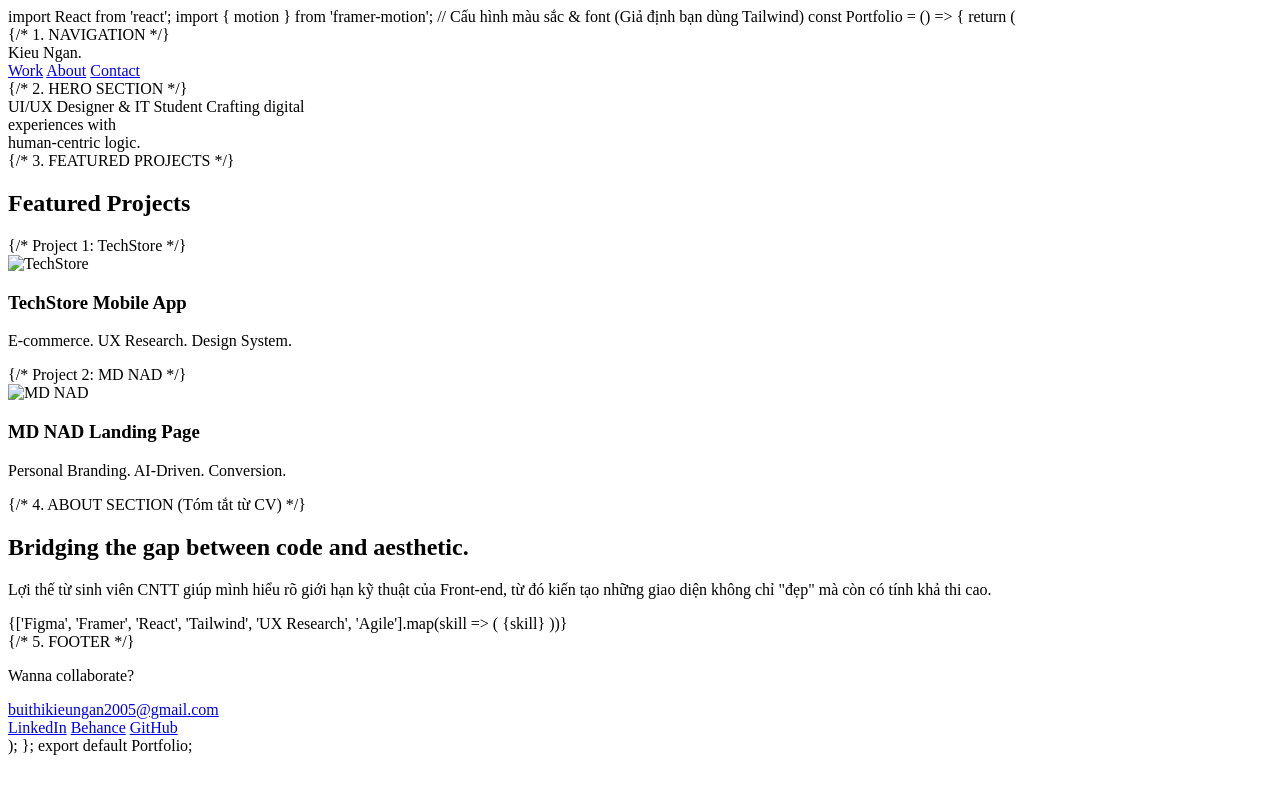
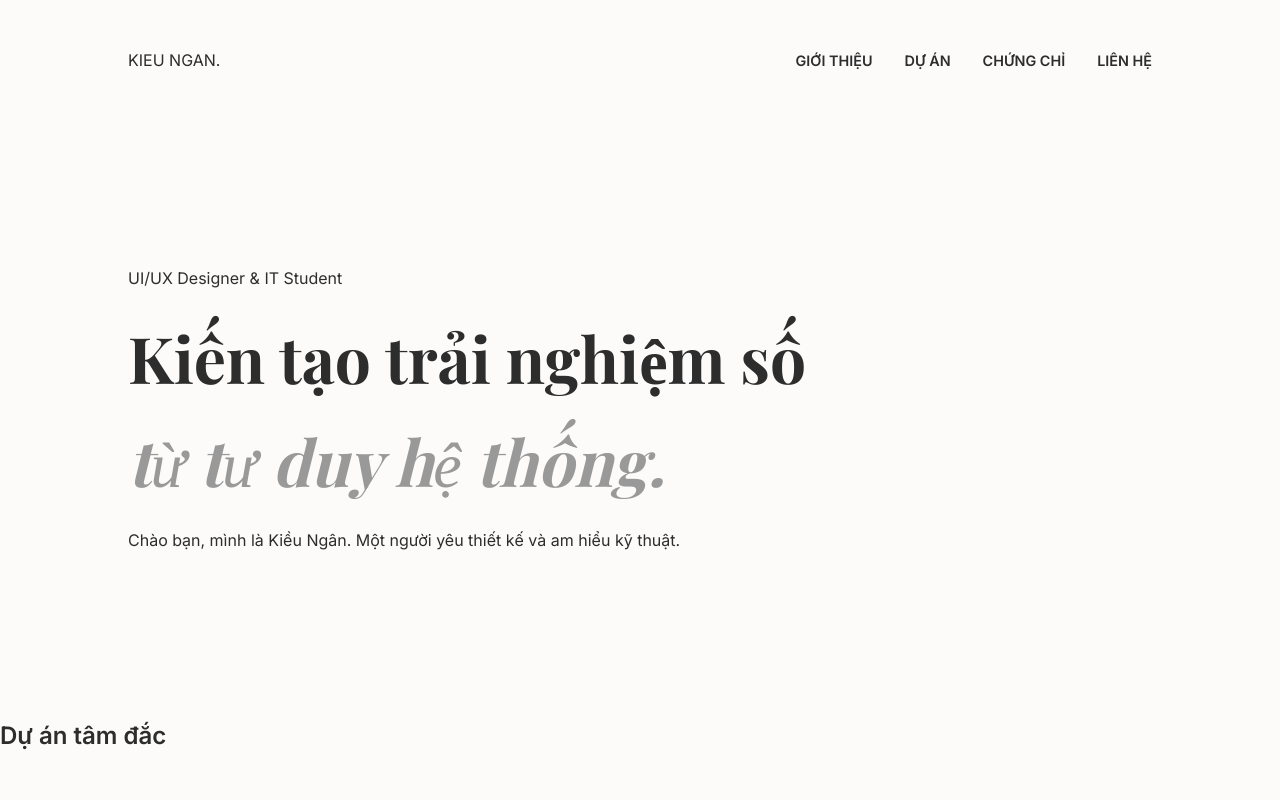
Before and after one commit to buithikieungan2005-tech/my-portfolio, a plain HTML site: page index.html in a window 1280 px wide. Shown: the top 800 px of the page. Drawn offline with nearby package versions, Linux system fonts and the light colour scheme; a web font is replaced by a local one.

Commit message:
Update index.html

```diff
--- a/index.html
+++ b/index.html
@@ -1,99 +1,63 @@
-import React from 'react';
-import { motion } from 'framer-motion';
-
-// Cấu hình màu sắc & font (Giả định bạn dùng Tailwind)
-const Portfolio = () => {
-  return (
-    <div className="bg-[#FCFBFA] text-[#2D2D2D] font-sans selection:bg-rose-100">
-
-      {/* 1. NAVIGATION */}
-      <nav className="fixed w-full z-50 px-8 py-6 flex justify-between items-center backdrop-blur-md bg-white/70">
-        <span className="text-xl font-semibold tracking-widest uppercase">Kieu Ngan.</span>
-        <div className="space-x-8 text-sm font-medium uppercase tracking-wider">
-          <a href="#work" className="hover:text-rose-500 transition">Work</a>
-          <a href="#about" className="hover:text-rose-500 transition">About</a>
-          <a href="#contact" className="hover:text-rose-500 transition">Contact</a>
-        </div>
+<!DOCTYPE html>
+<html lang="vi">
+<head>
+    <meta charset="UTF-8">
+    <meta name="viewport" content="width=device-width, initial-scale=1.0">
+    <title>Bùi Thị Kiều Ngân | UI/UX Designer Portfolio</title>
+    <link rel="stylesheet" href="style.css">
+    <link href="https://fonts.googleapis.com/css2?family=Inter:wght@300;400;600&family=Playfair+Display:ital,wght@0,700;1,700&display=swap" rel="stylesheet">
+</head>
+<body>
+    <nav>
+        <div class="logo">KIEU NGAN.</div>
+        <ul>
+            <li><a href="#about">Giới thiệu</a></li>
+            <li><a href="#projects">Dự án</a></li>
+            <li><a href="#certs">Chứng chỉ</a></li>
+            <li><a href="#contact">Liên hệ</a></li>
+        </ul>
     </nav>
 
-      {/* 2. HERO SECTION */}
-      <section className="h-screen flex flex-col justify-center px-8 md:px-24">
-        <motion.p
-          initial={{ opacity: 0, y: 20 }}
-          animate={{ opacity: 1, y: 0 }}
-          className="text-rose-500 font-medium mb-4 uppercase tracking-[0.3em]"
-        >
-          UI/UX Designer & IT Student
-        </motion.p>
-        <motion.h1
-          initial={{ opacity: 0, y: 20 }}
-          animate={{ opacity: 1, y: 0 }}
-          transition={{ delay: 0.2 }}
-          className="text-5xl md:text-8xl font-serif leading-tight mb-8"
-        >
-          Crafting digital <br />
-          <span className="italic text-gray-400 font-light text-4xl md:text-7xl">experiences with</span> <br />
-          human-centric logic.
-        </motion.h1>
-      </section>
+    <header id="about">
+        <div class="hero">
+            <p class="subtitle">UI/UX Designer & IT Student</p>
+            <h1>Kiến tạo trải nghiệm số <br><span>từ tư duy hệ thống.</span></h1>
+            <p class="description">Chào bạn, mình là Kiều Ngân. Một người yêu thiết kế và am hiểu kỹ thuật.</p>
+        </div>
+    </header>
 
-      {/* 3. FEATURED PROJECTS */}
-      <section id="work" className="px-8 md:px-24 py-20 bg-white">
-        <h2 className="text-sm font-bold uppercase tracking-[0.4em] mb-16 text-gray-400">Featured Projects</h2>
-
-        <div className="grid grid-cols-1 md:grid-cols-2 gap-16">
-          {/* Project 1: TechStore */}
-          <motion.div whileHover={{ y: -10 }} className="group cursor-pointer">
-            <div className="aspect-[4/5] bg-gray-100 overflow-hidden rounded-2xl mb-6">
-              <img src="/api/placeholder/800/1000" alt="TechStore" className="object-cover w-full h-full grayscale group-hover:grayscale-0 transition duration-700" />
+    <section id="projects">
+        <h2>Dự án tâm đắc</h2>
+        <div class="project-grid">
+            <div class="project-card">
+                <div class="img-placeholder">TechStore Mockup</div>
+                <h3>TechStore App</h3>
+                <p>Nghiên cứu UX & Design System cho nền tảng thương mại điện tử.</p>
             </div>
-            <h3 className="text-2xl font-serif">TechStore Mobile App</h3>
-            <p className="text-gray-500 mt-2">E-commerce. UX Research. Design System.</p>
-          </motion.div>
-
-          {/* Project 2: MD NAD */}
-          <motion.div whileHover={{ y: -10 }} className="group cursor-pointer md:mt-24">
-            <div className="aspect-[4/5] bg-gray-100 overflow-hidden rounded-2xl mb-6">
-              <img src="/api/placeholder/800/1000" alt="MD NAD" className="object-cover w-full h-full grayscale group-hover:grayscale-0 transition duration-700" />
+            <div class="project-card">
+                <div class="img-placeholder">MD NAD Mockup</div>
+                <h3>MD NAD Landing Page</h3>
+                <p>Tối ưu tỷ lệ chuyển đổi bằng Storytelling và AI v0.</p>
             </div>
-            <h3 className="text-2xl font-serif">MD NAD Landing Page</h3>
-            <p className="text-gray-500 mt-2">Personal Branding. AI-Driven. Conversion.</p>
-          </motion.div>
         </div>
     </section>
 
-      {/* 4. ABOUT SECTION (Tóm tắt từ CV) */}
-      <section id="about" className="px-8 md:px-24 py-32 grid grid-cols-1 md:grid-cols-2 gap-20 bg-[#F9F7F5]">
-        <div>
-          <h2 className="text-3xl font-serif mb-6">Bridging the gap between code and aesthetic.</h2>
-          <p className="text-gray-600 leading-relaxed mb-6">
-            Lợi thế từ sinh viên CNTT giúp mình hiểu rõ giới hạn kỹ thuật của Front-end,
-            từ đó kiến tạo những giao diện không chỉ "đẹp" mà còn có tính khả thi cao.
-          </p>
-        </div>
-        <div className="flex flex-wrap gap-4">
-          {['Figma', 'Framer', 'React', 'Tailwind', 'UX Research', 'Agile'].map(skill => (
-            <span key={skill} className="px-4 py-2 border border-gray-200 rounded-full text-sm uppercase tracking-wider">
-              {skill}
-            </span>
-          ))}
-        </div>
+    <section id="certs">
+        <h2>Chứng chỉ chuyên môn</h2>
+        <ul>
+            <li>LinkedIn Learning: Design User Experiences with Figma</li>
+            <li>Domestika: UX UI Design for Landing Pages</li>
+        </ul>
     </section>
 
-      {/* 5. FOOTER */}
-      <footer id="contact" className="px-8 py-20 text-center">
-        <p className="text-gray-400 mb-4">Wanna collaborate?</p>
-        <a href="mailto:buithikieungan2005@gmail.com" className="text-3xl md:text-5xl font-serif hover:text-rose-500 transition">
-          buithikieungan2005@gmail.com
-        </a>
-        <div className="mt-12 space-x-6 text-sm text-gray-500">
-          <a href="#">LinkedIn</a>
+    <footer id="contact">
+        <h2>Bắt đầu một dự án mới?</h2>
+        <p>Email: buithikieungan2005@gmail.com</p>
+        <div class="socials">
+            <a href="https://linkedin.com/in/bui-thi-kieu-ngan-4773613a9">LinkedIn</a>
             <a href="#">Behance</a>
             <a href="#">GitHub</a>
         </div>
     </footer>
-    </div>
-  );
-};
-
-export default Portfolio;
+</body>
+</html>
```
Lines whose indentation alone changed are shown as unchanged.
